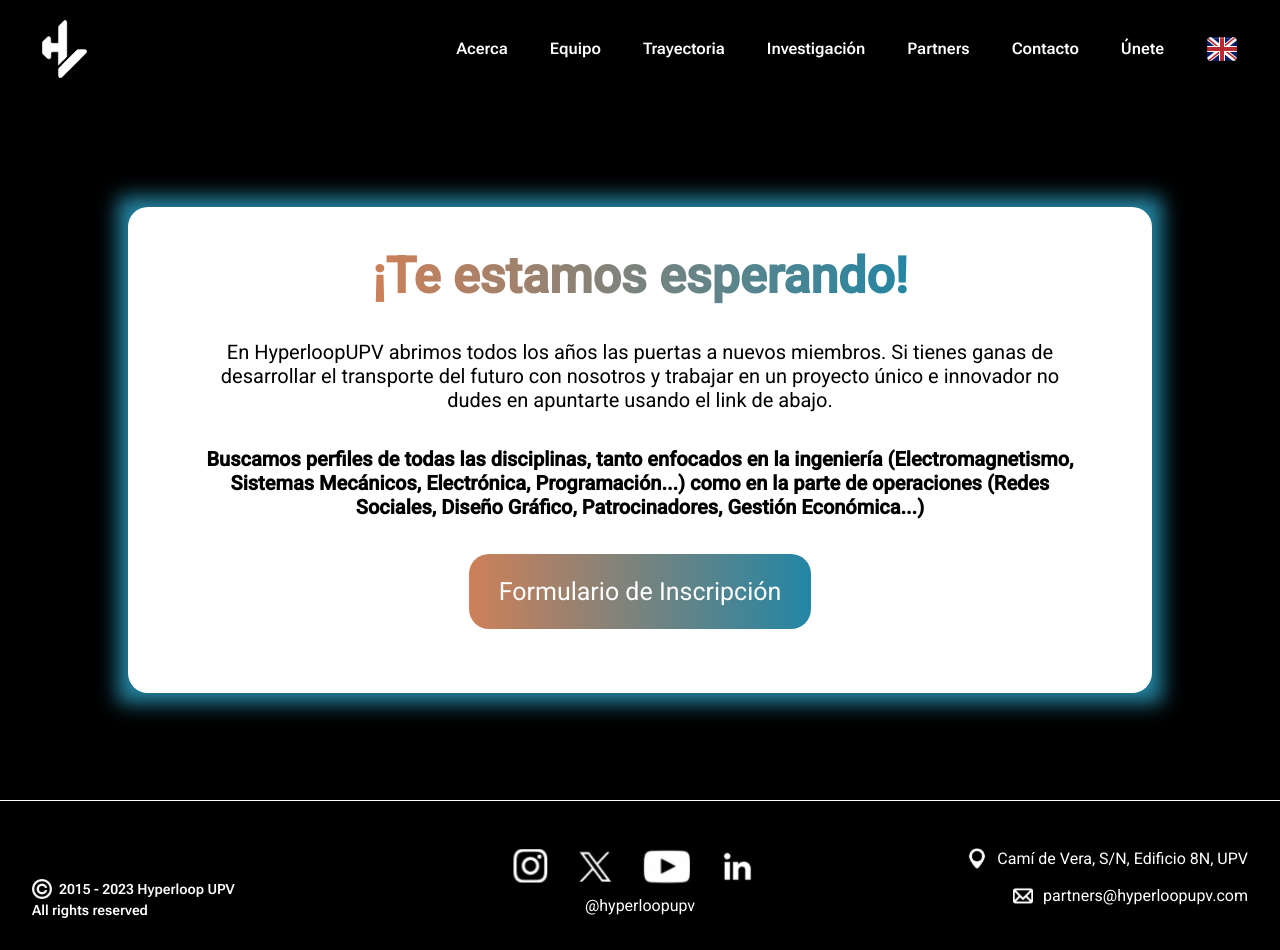
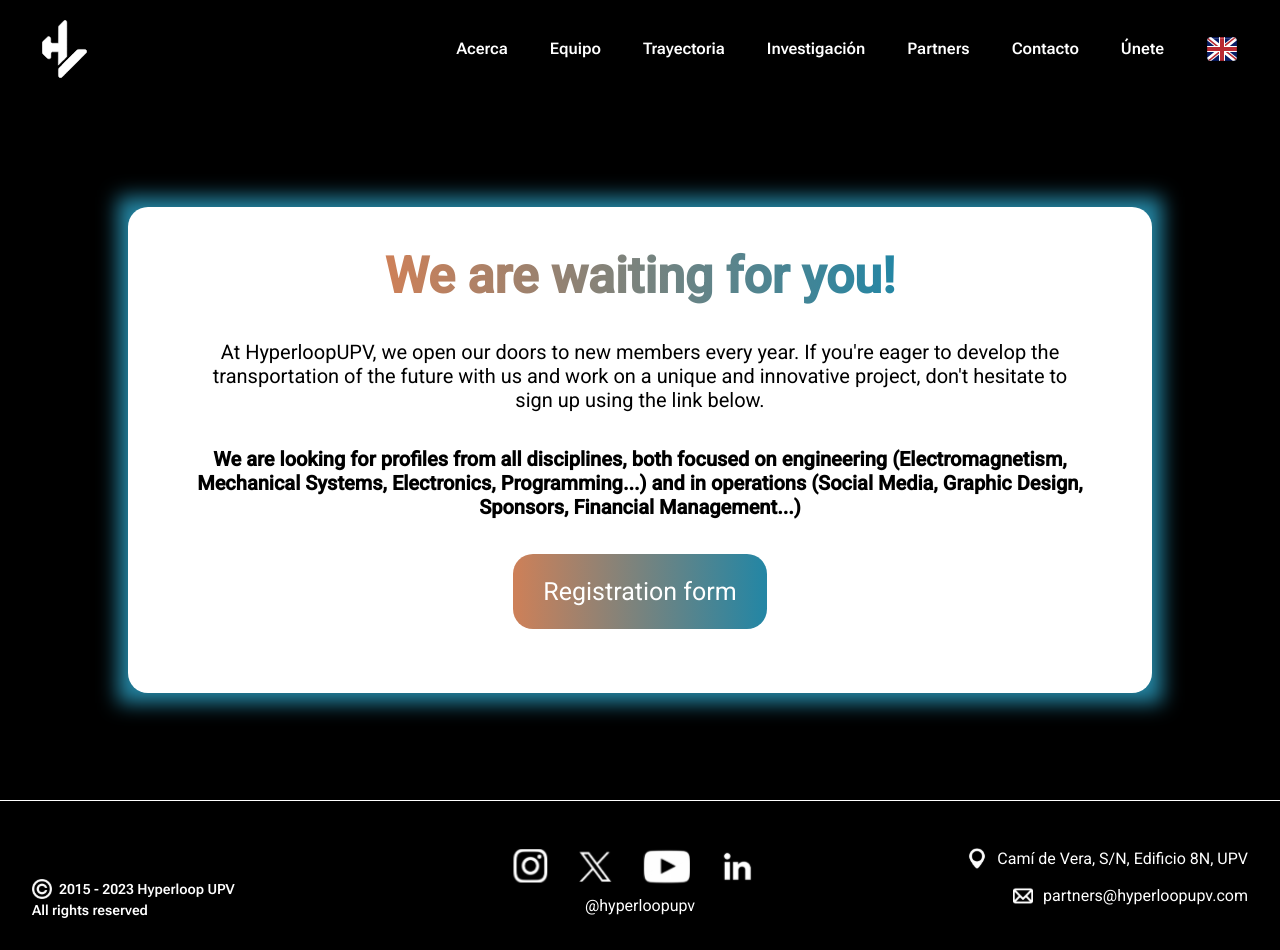
Before and after one commit to HyperloopUPV-H8/webpage, a React (Vite) app: page /join in a window 1280 px wide. Built offline with nearby package versions, Linux system fonts and the light colour scheme.

Commit message:
join page translated

```diff
--- a/src/i18n/config.ts
+++ b/src/i18n/config.ts
@@ -14,6 +14,8 @@
 import partnersEs from './es/partners.json';
 import contactEn from './en/contact.json';
 import contactEs from './es/contact.json';
+import joinEn from './en/join.json';
+import joinEs from './es/join.json';
 
 export const defaultNS = 'ns1';
 
@@ -29,7 +31,8 @@
             team: teamEn,
             timeline: timelineEn,
             partners: partnersEn,
-            contact: contactEn
+            contact: contactEn,
+            join: joinEn
         },
         es: {
             landing: landingEs,
@@ -37,7 +40,8 @@
             team: teamEs,
             timeline: timelineEs,
             partners: partnersEs,
-            contact: contactEs
+            contact: contactEs,
+            join: joinEs
         }
     },
 });
--- /dev/null
+++ b/src/i18n/en/join.json
@@ -0,0 +1,6 @@
+{
+    "we-are-waiting-for-you": "We are waiting for you!",
+    "text-1": "At HyperloopUPV, we open our doors to new members every year. If you're eager to develop the transportation of the future with us and work on a unique and innovative project, don't hesitate to sign up using the link below.",
+    "text-2": "We are looking for profiles from all disciplines, both focused on engineering (Electromagnetism, Mechanical Systems, Electronics, Programming...) and in operations (Social Media, Graphic Design, Sponsors, Financial Management...)",
+    "registration-form": "Registration form"
+}
--- /dev/null
+++ b/src/i18n/es/join.json
@@ -0,0 +1,6 @@
+{
+    "we-are-waiting-for-you": "¡Te estamos esperando!",
+    "text-1": "En HyperloopUPV abrimos todos los años las puertas a nuevos miembros. Si tienes ganas de desarrollar el transporte del futuro con nosotros y trabajar en un proyecto único e innovador no dudes en apuntarte usando el link de abajo.",
+    "text-2": "Buscamos perfiles de todas las disciplinas, tanto enfocados en la ingeniería (Electromagnetismo, Sistemas Mecánicos, Electrónica, Programación...) como en la parte de operaciones (Redes Sociales, Diseño Gráfico, Patrocinadores, Gestión Económica...)",
+    "registration-form": "Formulario de inscripción"
+}
--- a/src/pages/JoinPage/index.tsx
+++ b/src/pages/JoinPage/index.tsx
@@ -1,6 +1,10 @@
+import { useTranslation } from 'react-i18next';
 import style from './style.module.scss';
 
 export default function PartnersPage() {
+
+    const { t } = useTranslation('join');
+
     return (
         <>
             <div
@@ -9,30 +13,21 @@
                 <div id={style['partners__dossier']}>
                     <div className={style['partners__dossier__background']}>
                         <h1 className={style['partners__dossier__title']}>
-                            ¡Te estamos esperando!
+                            {t('we-are-waiting-for-you')}
                         </h1>
                         <p>
-                            En HyperloopUPV abrimos todos los años las puertas a
-                            nuevos miembros. Si tienes ganas de desarrollar el
-                            transporte del futuro con nosotros y trabajar en un
-                            proyecto único e innovador no dudes en apuntarte
-                            usando el link de abajo.
+                            {t('text-1')}
                         </p>
                         <p>
-                            <b>
-                                Buscamos perfiles de todas las disciplinas,
-                                tanto enfocados en la ingeniería
-                                (Electromagnetismo, Sistemas Mecánicos,
-                                Electrónica, Programación...) como en la parte
-                                de operaciones (Redes Sociales, Diseño Gráfico,
-                                Patrocinadores, Gestión Económica...)
-                            </b>
+                            <strong>
+                                {t('text-2')}
+                            </strong>
                         </p>
                         <a
                             id={style['partners__dossier_button']}
                             href="https://forms.gle/CiXoQVeug2RKVx7p6"
                         >
-                            Formulario de Inscripción
+                            {t('registration-form')}
                         </a>
                     </div>
                 </div>
```
